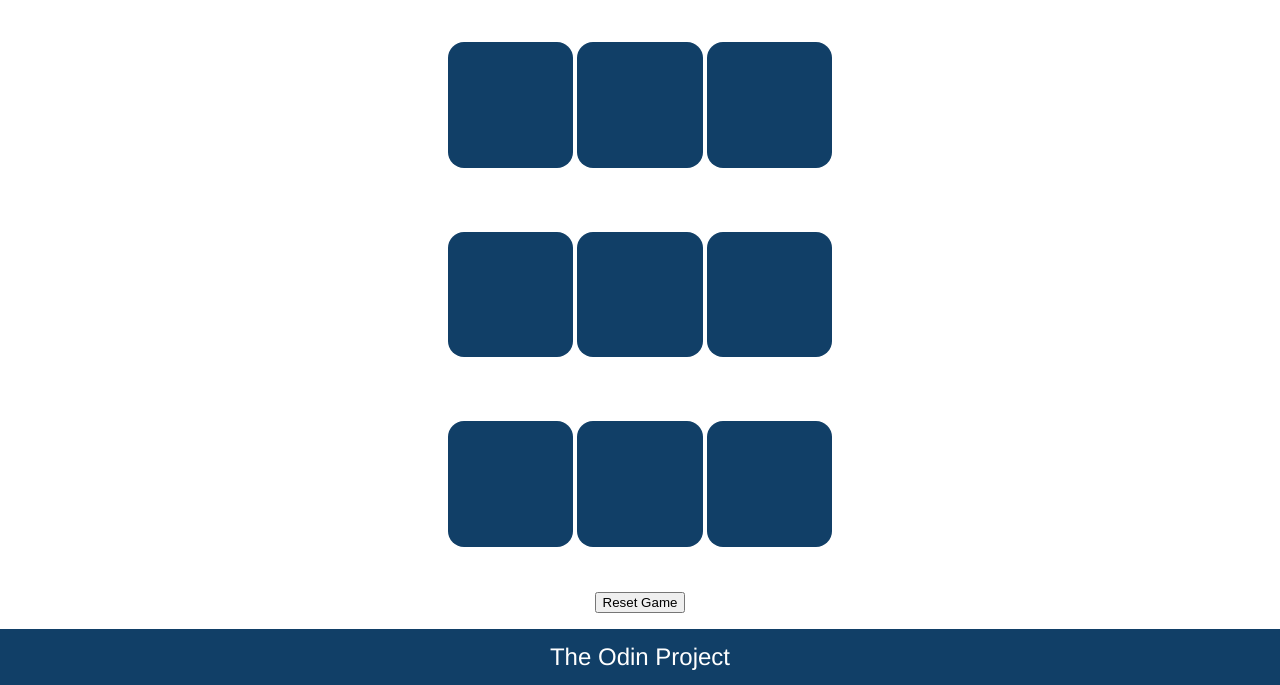
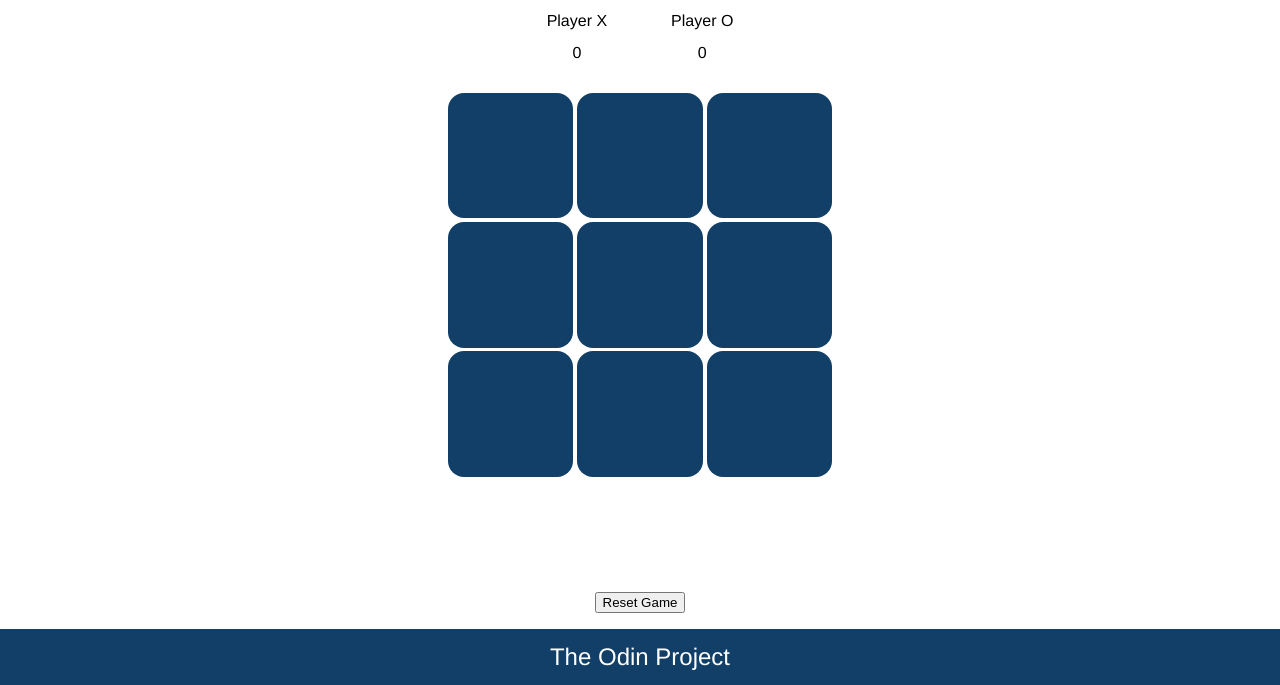
Before and after one commit to sgm856/odin-tic-tac-toe, a plain HTML site: page index.html in a window 1280 px wide. Shown: the part 115-800 px from the top of the page. Drawn offline with Linux system fonts and the light colour scheme.

Commit message:
99% complete

```diff
--- a/css/style.css
+++ b/css/style.css
@@ -165,12 +165,17 @@ h1 {
     font-size: 3rem;
 }
 
-.game-container {
+.game-area {
     display: flex;
     flex: 1;
     max-height: 90vh;
     background-color: white;
     justify-content: center;
+}
+
+.game-container {
+    max-width: 100vw;
+    min-width: 30vw;
 }
 
 .game-window {
@@ -202,6 +207,21 @@ h1 {
     opacity: 95%;
 }
 
+.stats-area-container {
+    display: flex;
+    gap: 5vw;
+    justify-content: center;
+    margin: 1rem;
+}
+
+.player-container {
+    display: flex;
+    flex-direction: column;
+    justify-content: center;
+    align-items: center;
+    gap: 1rem;
+}
+
 .controls {
     display: flex;
     justify-content: center;
--- a/index.html
+++ b/index.html
@@ -11,8 +11,20 @@
 
 <body>
     <h1>Tic-Tac-Toe</h1>
-    <div class="game-container">
-        <div class="game-window"></div>
+    <div class="game-area">
+        <div class="game-container">
+            <div class="stats-area-container">
+                <div class="player-container">
+                    <div>Player X</div>
+                    <div class="player-stats" data-player="0">0</div>
+                </div>
+                <div class="player-container">
+                    <div>Player O</div>
+                    <div class="player-stats" data-player="1">0</div>
+                </div>
+            </div>
+            <div class="game-window"></div>
+        </div>
     </div>
     <div class=controls>
         <button class="reset">Reset Game</button>
--- a/js/script.js
+++ b/js/script.js
@@ -151,6 +151,25 @@ const createPlayerManager = (name, playerPointManager) => {
     return { updatePoints, getName, getPoints, reset }
 }
 
+const winManager = (function () {
+    const playerScores = [0, 0];
+
+    const incrementWins = (player) => {
+        if (player === 0) {
+            playerScores[0] += 1;
+        } else if (player === 1) {
+            playerScores[player] += 1;
+        }
+    }
+
+    const getScore = (player) => {
+        return playerScores[player];
+    }
+
+    const reset = () => { playerScores.fill(0); }
+    return { incrementWins, getScore, reset };
+})();
+
 /*
 * A heavily over-engineered game module that supports more than two players for essentially no reason whatsoever
 */
@@ -200,9 +219,7 @@ const gameModule = (function () {
     let currPlayerIndex = 0;
     const nextPlayerTurn = function () {
         currPlayerIndex = (currPlayerIndex + 1) % players.length;
-        console.log(`${currPlayerIndex}`);
         currentPlayer = players[currPlayerIndex];
-        console.log(`name is ${currentPlayer.getName()}`);
     };
 
     let pointsRequired = gameDimension;
@@ -221,11 +238,10 @@ const gameModule = (function () {
         if (placeSymbol(row, col)) {
             currentPlayer.updatePoints(row, col, gameDimension);
             if (checkWin(pointsRequired)) {
-                console.log("someone won");
+                winManager.incrementWins(currPlayerIndex);
                 currGameStatus = gameStatus.WIN;
             }
             else if (checkTie()) {
-                console.log("tie");
                 currGameStatus = gameStatus.TIE;
             } else {
                 nextPlayerTurn();
@@ -267,6 +283,7 @@ const displayManager = (function () {
     const doc = document;
     const gameWindow = doc.querySelector('.game-window');
     const dim = gameModule.getDimension();
+    const playerScores = doc.querySelectorAll('.player-stats');
 
     const buildCell = () => {
         const tile = doc.createElement('div');
@@ -274,7 +291,7 @@ const displayManager = (function () {
         return tile;
     };
 
-    const updateGrid = () => {
+    const updateDisplay = () => {
         let tiles = doc.querySelectorAll('.cell');
         tiles.forEach(element => {
             const tile = gameModule.getGameBoard().getTile(element.dataset.row, element.dataset.col);
@@ -284,6 +301,14 @@ const displayManager = (function () {
                 element.textContent = 'O';
             } else {
                 tile.textContent = '';
+            }
+        });
+
+        playerScores.forEach(element => {
+            if (element.dataset.player === '0') {
+                element.textContent = winManager.getScore(0);
+            } else if (element.dataset.player === '1') {
+                element.textContent = winManager.getScore(1);
             }
         });
     };
@@ -300,9 +325,11 @@ const displayManager = (function () {
             tile.addEventListener('click', () => {
                 if (gameModule.getGameStatus() === 'ONGOING') {
                     gameModule.playRound(row, col);
+                    if (gameModule.getGameStatus() === 'WIN') {
+                        updateDisplay();
+                    }
                 }
-
-                updateGrid();
+                updateDisplay();
             });
         }
     };
```
